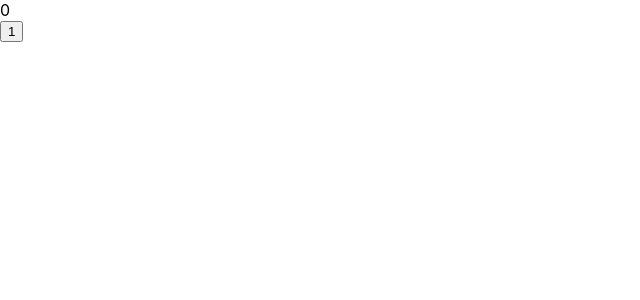
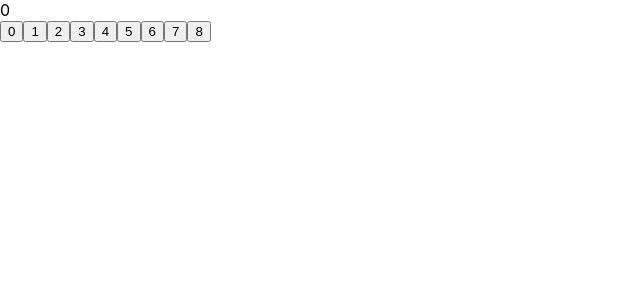
Before and after one commit to ffs221/HAFLA, a React (Create React App) app in the folder calculator-app/: page / in a window 1280 px wide. Shown: the top 300 px of the page, without its empty margins (0-640 px from the left). Built offline with nearby package versions, Linux system fonts and the light colour scheme.

Commit message:
Third Step - Set Counter Function
- Create ten buttons for the numbers 0 to 9 and make them behave like button number#1. With every button click, the display should show the value of the clicked number.

```diff
--- a/calculator-app/src/components/counter.js
+++ b/calculator-app/src/components/counter.js
@@ -1,10 +1,16 @@
 import { useEffect, useState } from "react";
 
 function Counter({ initCount }) {
-    const [count, setCount] = useState(initCount)
+    const [count, setCount] = useState(initCount);
+    let numbers = [...Array(9).keys()];
 
     function increaseCountBy1() {
         setCount(currCount => currCount + 1)
+    }
+
+    function setCounter(value) {
+        console.log(value)
+        setCount(value)
     }
 
     useEffect(() => {
@@ -15,9 +21,12 @@ function Counter({ initCount }) {
         <div>
             <span> {count} </span>
             <br></br>
-            <button onClick={increaseCountBy1}>
-                <span> 1 </span>
-            </button>
+            {
+                numbers.map(el =>
+                <button onClick={() => setCounter(el)}>
+                <span> {el} </span>
+                </button>)
+            }
         </div>
     )
 }
```
